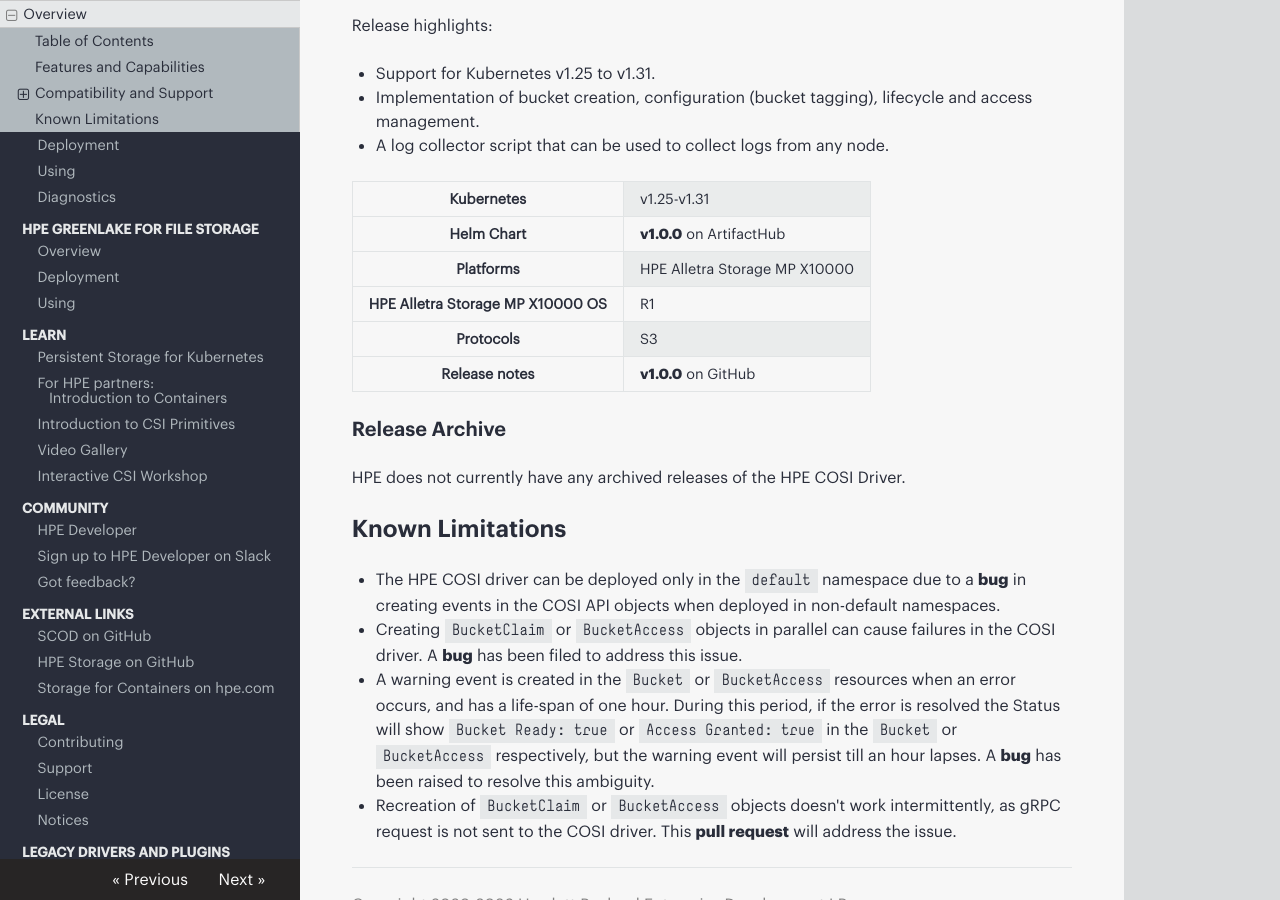
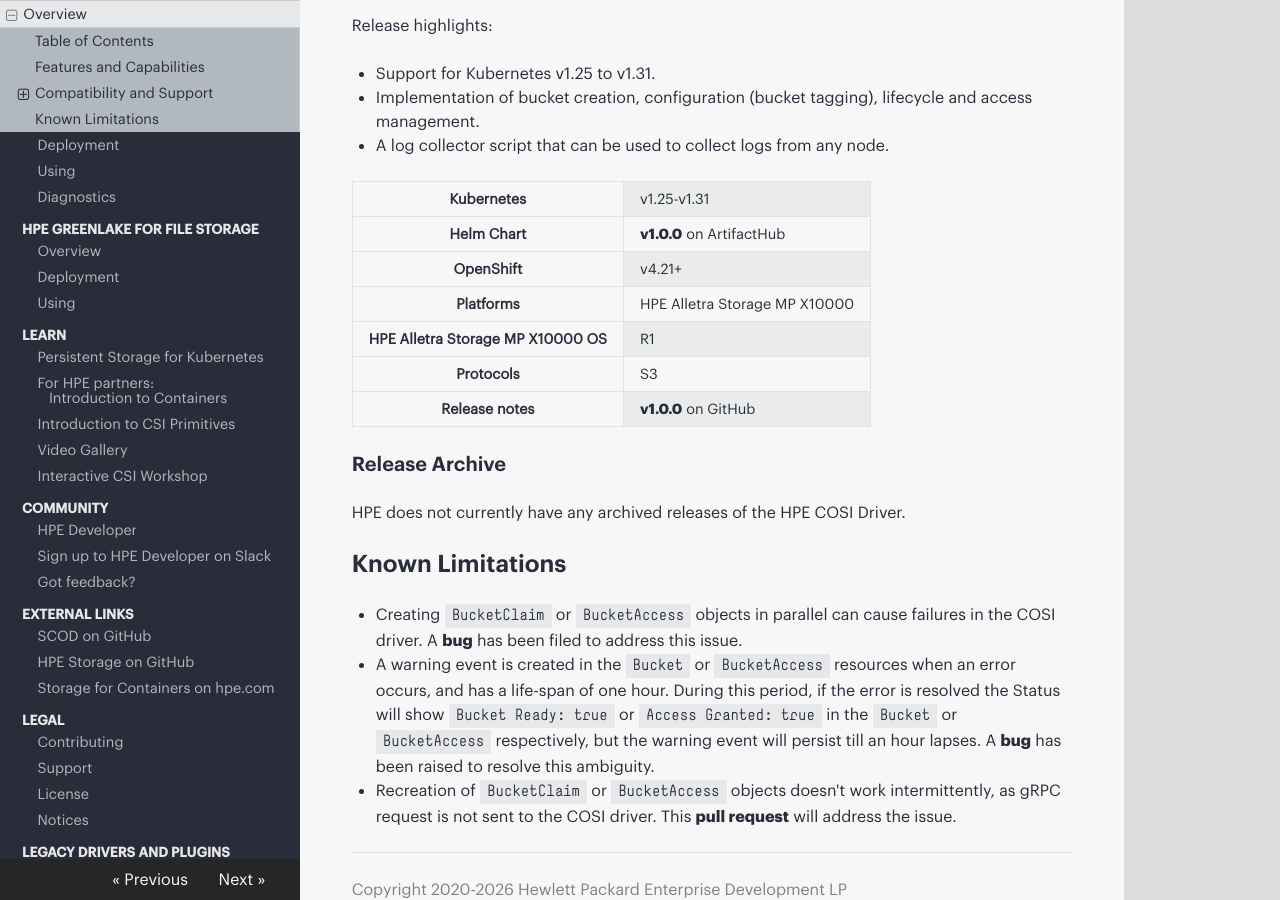
Before and after one commit to hpe-storage/scod, an MkDocs documentation site: the page built from docs/cosi_driver/index.md, in a window 1280 px wide and 900 px high, scrolled down 1747 px. Built offline with MkDocs 1.6.1, drawn with Linux system fonts in a browser that asks for light colours; nearby versions of some CDN libraries.

Commit message:
Update index.md
Adds an OpenShift row to the Compatibility and Support table for HPE COSI Driver v1.0.0 in index.md and removed namespace limitation also.

```diff
--- a/docs/cosi_driver/index.md
+++ b/docs/cosi_driver/index.md
@@ -51,6 +51,10 @@
     <td><a href="https://artifacthub.io/packages/helm/hpe-storage/hpe-cosi-driver/1.0.0">v1.0.0</a> on ArtifactHub</td>
   </tr>
   <tr>
+    <th>OpenShift</th>
+    <td>v4.21+</td>
+  </tr>
+  <tr>
     <th>Platforms</th>
     <td>
       HPE Alletra Storage MP X10000
@@ -78,7 +82,6 @@
 
 ## Known Limitations
 
-* The HPE COSI driver can be deployed only in the `default` namespace due to a [bug](https://github.com/kubernetes-sigs/container-object-storage-interface-provisioner-sidecar/issues/140) in creating events in the COSI API objects when deployed in non-default namespaces.
 * Creating `BucketClaim` or `BucketAccess` objects in parallel can cause failures in the COSI driver. A [bug](https://github.com/kubernetes-sigs/container-object-storage-interface-api/issues/101) has been filed to address this issue.
 * A warning event is created in the `Bucket` or `BucketAccess` resources when an error occurs, and has a life-span of one hour. During this period, if the error is resolved the Status will show `Bucket Ready: true` or `Access Granted: true` in the `Bucket` or `BucketAccess` respectively, but the warning event will persist till an hour lapses. A [bug](https://github.com/kubernetes-sigs/container-object-storage-interface-api/issues/103) has been raised to resolve this ambiguity.
 * Recreation of `BucketClaim` or `BucketAccess` objects doesn't work intermittently, as gRPC request is not sent to the COSI driver. This [pull request](https://github.com/kubernetes-retired/container-object-storage-interface-api/pull/86) will address the issue.
```
